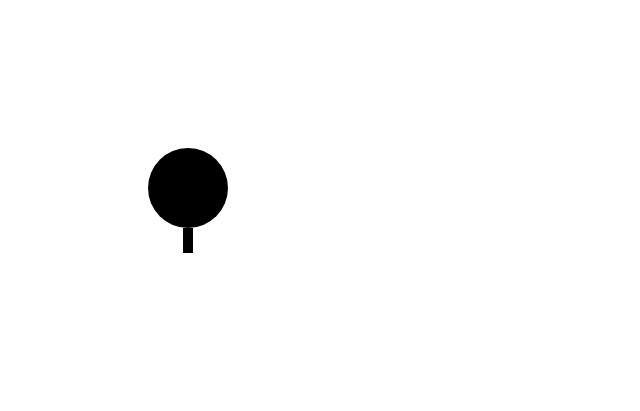
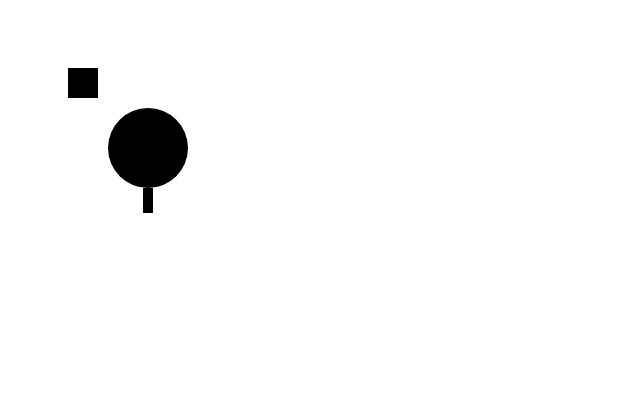
Before and after one commit to thomashockaday/battlegrounds, a plain HTML site: page index.html in a window 1280 px wide. Shown: the whole page, without its empty margins (0-640 px from the left). Drawn offline with Linux system fonts and the light colour scheme.

Commit message:
Add a basic camera object so the map can be bigger than the canvas

```diff
--- a/index.html
+++ b/index.html
@@ -144,7 +144,25 @@ function update() {
 const draw = () => {
 	ctx.clearRect(0, 0, canvas.width, canvas.height);
 
+	ctx.save();
+	Camera.renderView(player);
+
+	// @todo remove this test object
+	ctx.fillRect(100, 100, 30, 30);
+
 	player.draw();
+	ctx.restore();
+}
+
+class Camera {
+	static padding = 100;
+
+	static renderView(player) {
+		let x = -player.x + player.radius + this.padding;
+		let y = -player.y + player.radius + this.padding;
+
+		ctx.translate(x, y);
+	}
 }
 
 window.onload = game;
```
